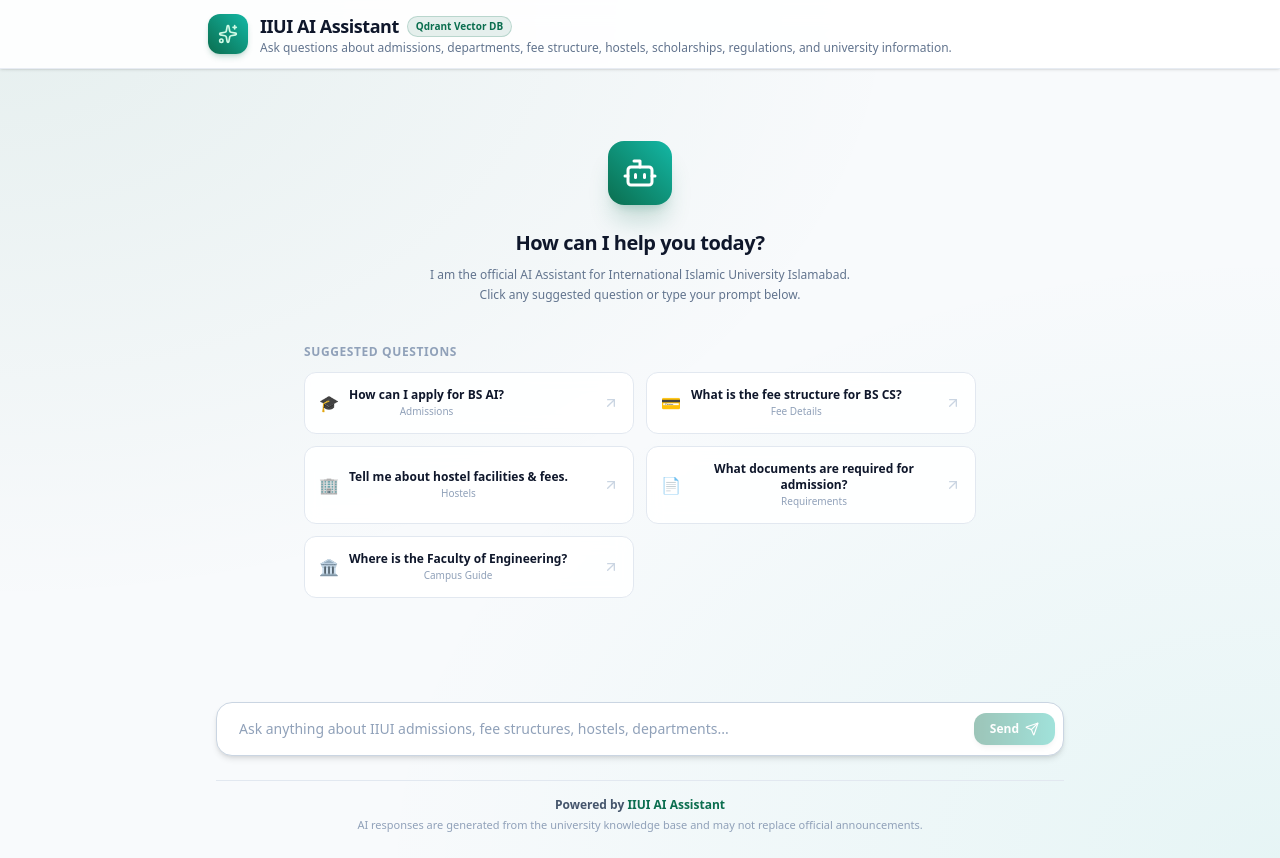
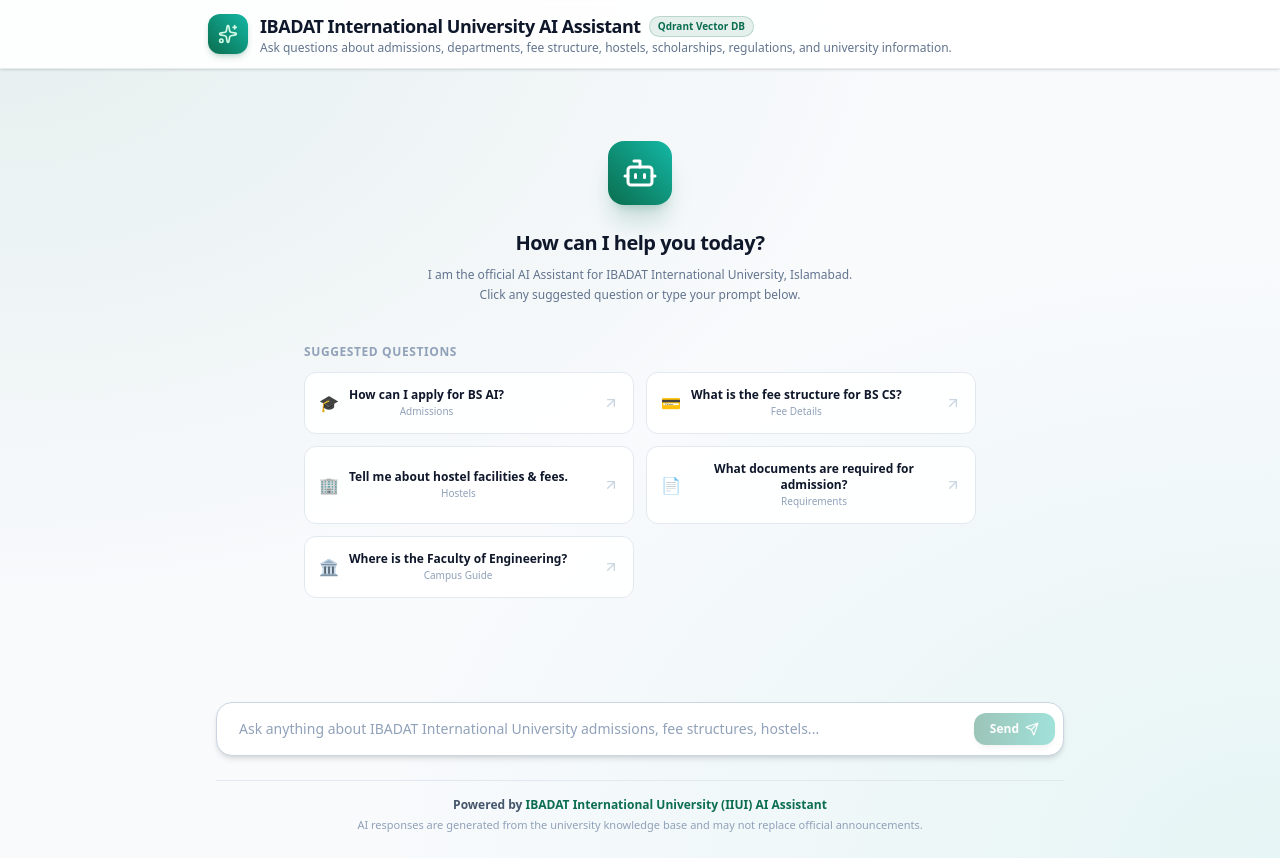
Before and after one commit to Ahmarwajahat/iiui_chat_assistant, a Next.js app in the folder frontend/: page / in a window 1280 px wide. Built offline with nearby package versions, Linux system fonts and the light colour scheme.

Commit message:
fix: Update university name to IBADAT International University Islamabad (IIUI) across RAG pipeline and UI

```diff
--- a/frontend/src/app/page.tsx
+++ b/frontend/src/app/page.tsx
@@ -239,7 +239,7 @@
     const doc = new jsPDF();
     doc.setFont("helvetica", "bold");
     doc.setFontSize(16);
-    doc.text("International Islamic University Islamabad (IIUI)", 14, 20);
+    doc.text("IBADAT International University, Islamabad (IIUI)", 14, 20);
     doc.setFontSize(11);
     doc.setFont("helvetica", "normal");
     doc.text(`Official AI Assistant Response Transcript - ${new Date().toLocaleDateString()}`, 14, 27);
@@ -268,7 +268,7 @@
     const doc = new jsPDF();
     doc.setFont("helvetica", "bold");
     doc.setFontSize(16);
-    doc.text("International Islamic University Islamabad (IIUI)", 14, 20);
+    doc.text("IBADAT International University, Islamabad (IIUI)", 14, 20);
     doc.setFontSize(11);
     doc.setFont("helvetica", "normal");
     doc.text(`Full AI Conversation Log - ${new Date().toLocaleDateString()}`, 14, 27);
@@ -316,7 +316,7 @@
             </div>
             <div>
               <div className="flex items-center gap-2">
-                <h1 className="font-bold text-lg text-slate-900 tracking-tight">IIUI AI Assistant</h1>
+                <h1 className="font-bold text-lg text-slate-900 tracking-tight">IBADAT International University AI Assistant</h1>
                 <span className="px-2 py-0.5 text-[10px] font-bold bg-[#0B6E4F]/10 text-[#0B6E4F] rounded-full border border-[#0B6E4F]/20">
                   Qdrant Vector DB
                 </span>
@@ -368,7 +368,7 @@
               <div className="max-w-md space-y-2">
                 <h2 className="text-xl font-extrabold text-slate-900 tracking-tight">How can I help you today?</h2>
                 <p className="text-xs text-slate-500 leading-relaxed">
-                  I am the official AI Assistant for International Islamic University Islamabad. Click any suggested question or type your prompt below.
+                  I am the official AI Assistant for IBADAT International University, Islamabad. Click any suggested question or type your prompt below.
                 </p>
               </div>
 
@@ -531,7 +531,7 @@
               type="text"
               value={inputQuery}
               onChange={(e) => setInputQuery(e.target.value)}
-              placeholder="Ask anything about IIUI admissions, fee structures, hostels, departments..."
+              placeholder="Ask anything about IBADAT International University admissions, fee structures, hostels..."
               className="w-full px-3.5 py-2 text-xs sm:text-sm outline-none bg-transparent text-slate-800 placeholder-slate-400 font-medium"
             />
             <div className="flex items-center gap-1.5 shrink-0">
@@ -560,7 +560,7 @@
         {/* 6. FOOTER */}
         <footer className="mt-6 pt-4 border-t border-slate-200 text-center space-y-1">
           <p className="text-xs font-semibold text-slate-600">
-            Powered by <span className="text-[#0B6E4F] font-bold">IIUI AI Assistant</span>
+            Powered by <span className="text-[#0B6E4F] font-bold">IBADAT International University (IIUI) AI Assistant</span>
           </p>
           <p className="text-[11px] text-slate-400">
             AI responses are generated from the university knowledge base and may not replace official announcements.
```
Also changed, not shown: 2 other files (tests, documents, lock files or other folders).
